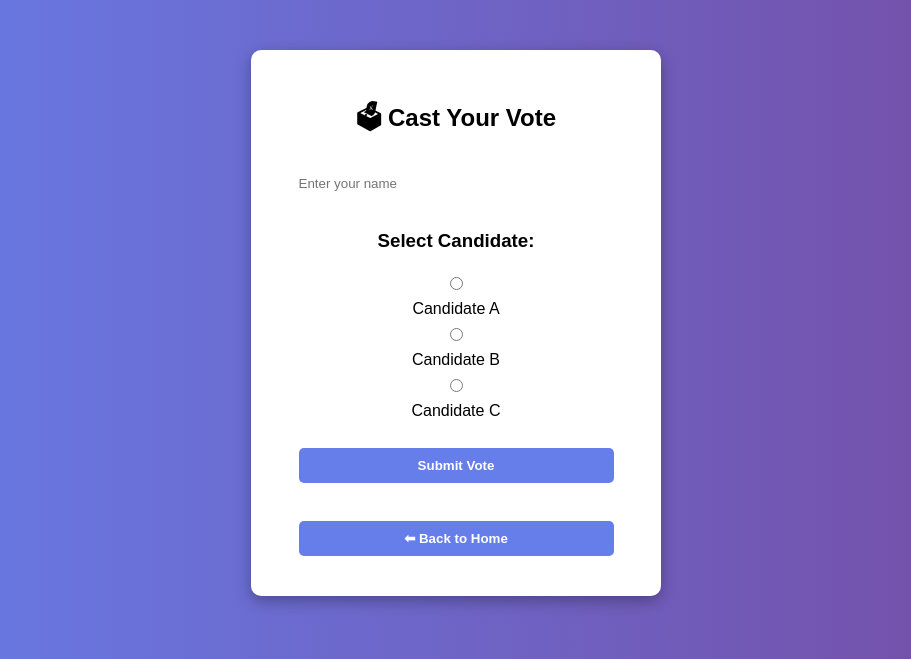
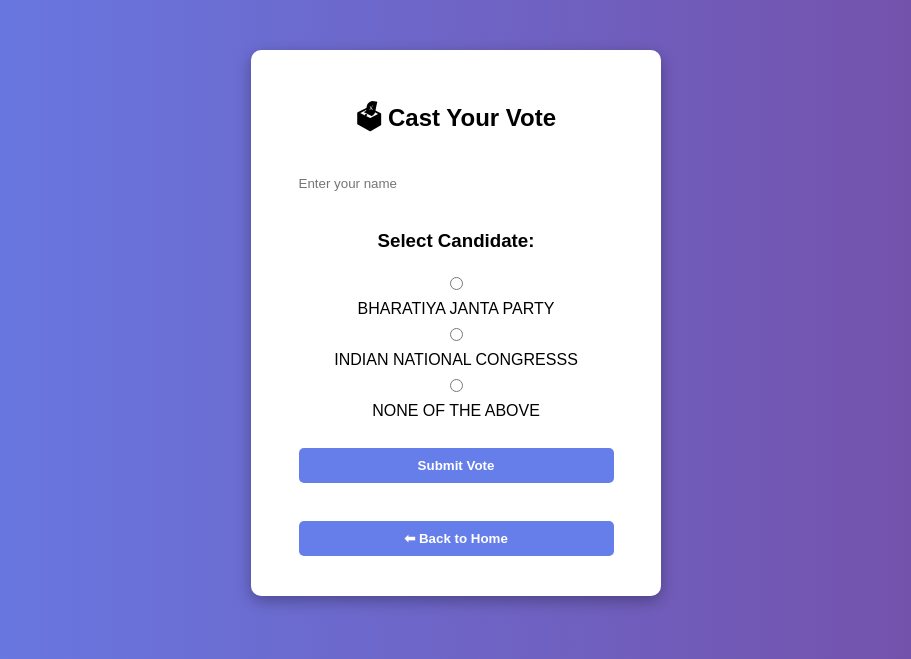
Before and after one commit to hetpatel1912/voting-system, a Flask app: page /vote in a window 1280 px wide. Shown: the top 659 px of the page, without its empty margins (184-1095 px from the left). Run offline with Flask 3, Linux system fonts and the light colour scheme.

Commit message:
names changed

```diff
--- a/templates/vote.html
+++ b/templates/vote.html
@@ -17,17 +17,17 @@
 
         <label>
             <input type="radio" name="candidate" value="A" required>
-            Candidate A
+            BHARATIYA JANTA PARTY
         </label><br>
 
         <label>
             <input type="radio" name="candidate" value="B">
-            Candidate B
+            INDIAN NATIONAL CONGRESSS
         </label><br>
 
         <label>
             <input type="radio" name="candidate" value="C">
-            Candidate C
+            NONE OF THE ABOVE
         </label><br><br>
 
         <button type="submit">Submit Vote</button>
```
